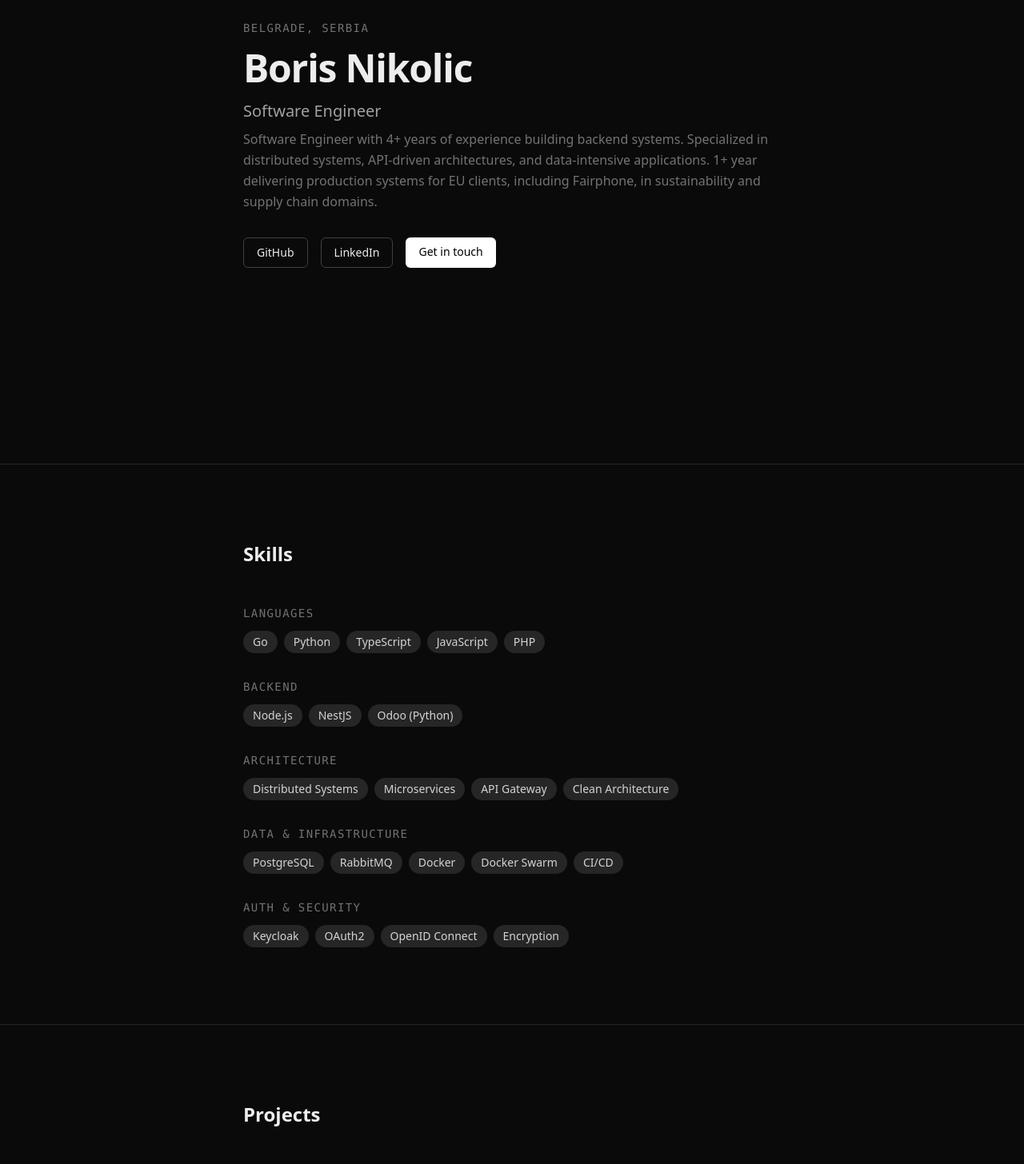
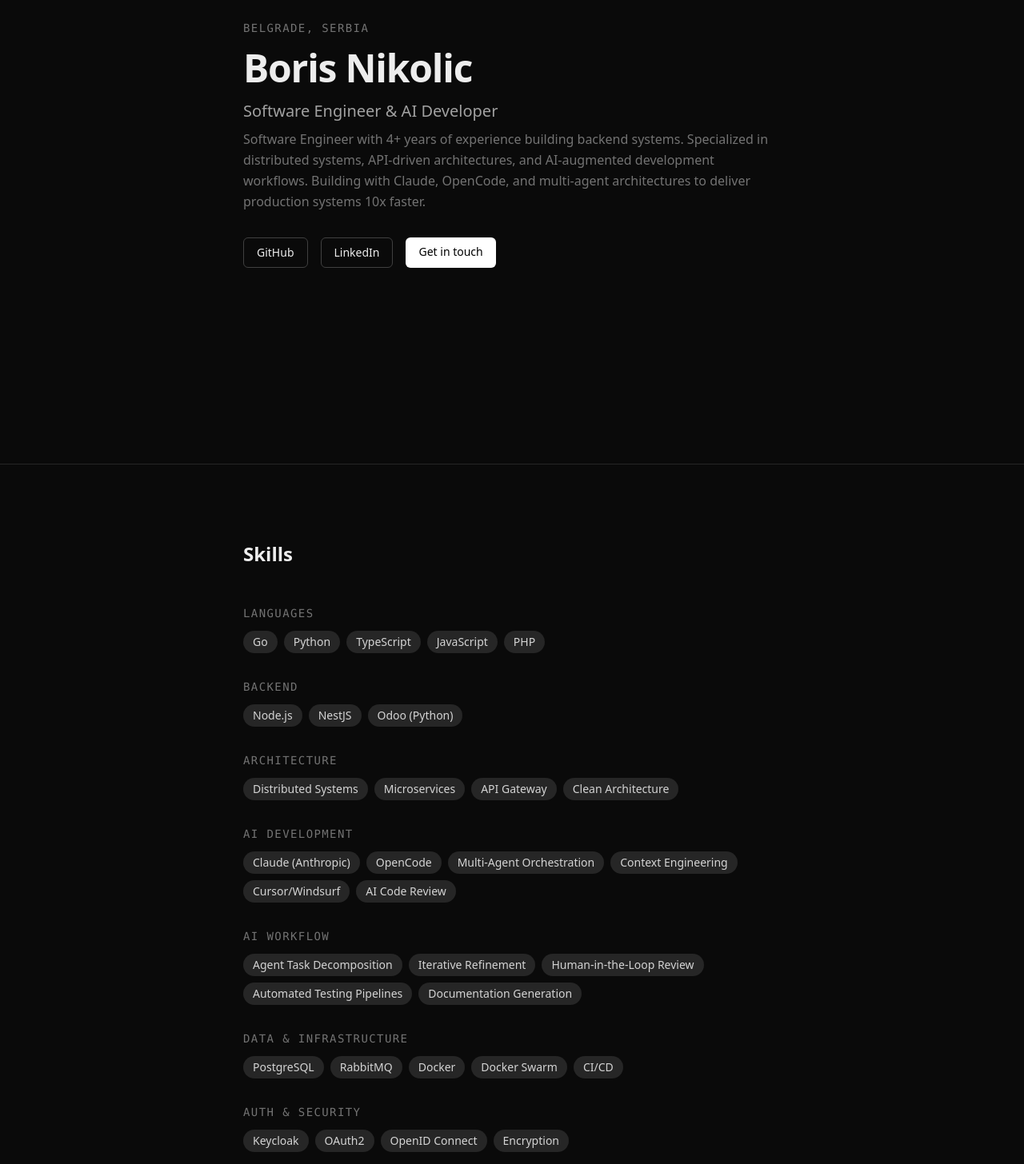
Before and after one commit to bok1c4/prtf, a Next.js app: page / in a window 1280 px wide. Shown: the part 220-1676 px from the top of the page at 80% size. Built offline with nearby package versions, Linux system fonts and the light colour scheme.

Commit message:
Add AI-driven development skills with Claude and OpenCode
- Update bio to reflect AI-augmented development workflow
- Add AI Development and AI Workflow skill categories
- Update experience with AI workflow highlights
- Include multi-agent orchestration and context engineering

```diff
--- a/data/index.ts
+++ b/data/index.ts
@@ -8,8 +8,8 @@ import type {
 
 export const personal: PersonalInfo = {
   name: "Boris Nikolic",
-  title: "Software Engineer",
-  bio: "Software Engineer with 4+ years of experience building backend systems. Specialized in distributed systems, API-driven architectures, and data-intensive applications. 1+ year delivering production systems for EU clients, including Fairphone, in sustainability and supply chain domains.",
+  title: "Software Engineer & AI Developer",
+  bio: "Software Engineer with 4+ years of experience building backend systems. Specialized in distributed systems, API-driven architectures, and AI-augmented development workflows. Building with Claude, OpenCode, and multi-agent architectures to deliver production systems 10x faster.",
   email: "kibnet@pm.me",
   location: "Belgrade, Serbia",
   links: [
@@ -37,6 +37,27 @@ export const skills: Skill[] = [
       "Microservices",
       "API Gateway",
       "Clean Architecture",
+    ],
+  },
+  {
+    category: "AI Development",
+    items: [
+      "Claude (Anthropic)",
+      "OpenCode",
+      "Multi-Agent Orchestration",
+      "Context Engineering",
+      "Cursor/Windsurf",
+      "AI Code Review",
+    ],
+  },
+  {
+    category: "AI Workflow",
+    items: [
+      "Agent Task Decomposition",
+      "Iterative Refinement",
+      "Human-in-the-Loop Review",
+      "Automated Testing Pipelines",
+      "Documentation Generation",
     ],
   },
   {
@@ -109,13 +130,16 @@ export const experience: Experience[] = [
     company: "AMT Group",
     period: "2025 — Present",
     description:
-      "Delivering production systems for EU clients including Fairphone in sustainability and supply chain domains. Designing and implementing backend services for data processing, reporting, and workflow automation across Python/Odoo, Go, and Node.js/TypeScript stacks.",
+      "Delivering production systems for EU clients including Fairphone in sustainability and supply chain domains. Designing and implementing backend services with AI-augmented development workflows using Claude and OpenCode. Building multi-agent pipelines for accelerated delivery.",
     highlights: [
       "Built GHG emissions tracking and reporting system for Fairphone supply chain operations",
       "Implemented procurement and material planning platform with automated workflow logic",
       "Optimized complex PostgreSQL queries and improved performance on large datasets",
       "Implemented traversal of account.move journal items and purchase.order.line records to derive actual received quantities; applied emission factor and assignation rules to compute CO2e (GHG) and material coverage (FairMaterials) using product recipes",
       "Worked in containerized, service-based environments using Docker",
+      "Pioneered AI-driven development workflows reducing implementation time by 10x",
+      "Built multi-agent architectures with Claude and OpenCode for complex feature development",
+      "Implemented iterative AI review cycles ensuring code quality and architectural coherence",
     ],
   },
 ];
```
